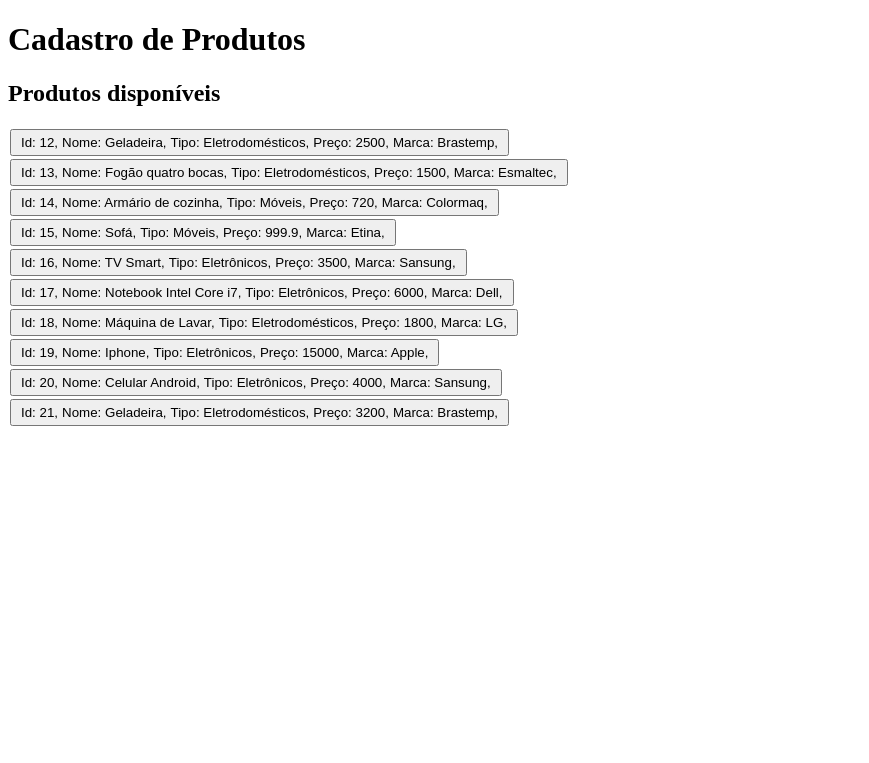
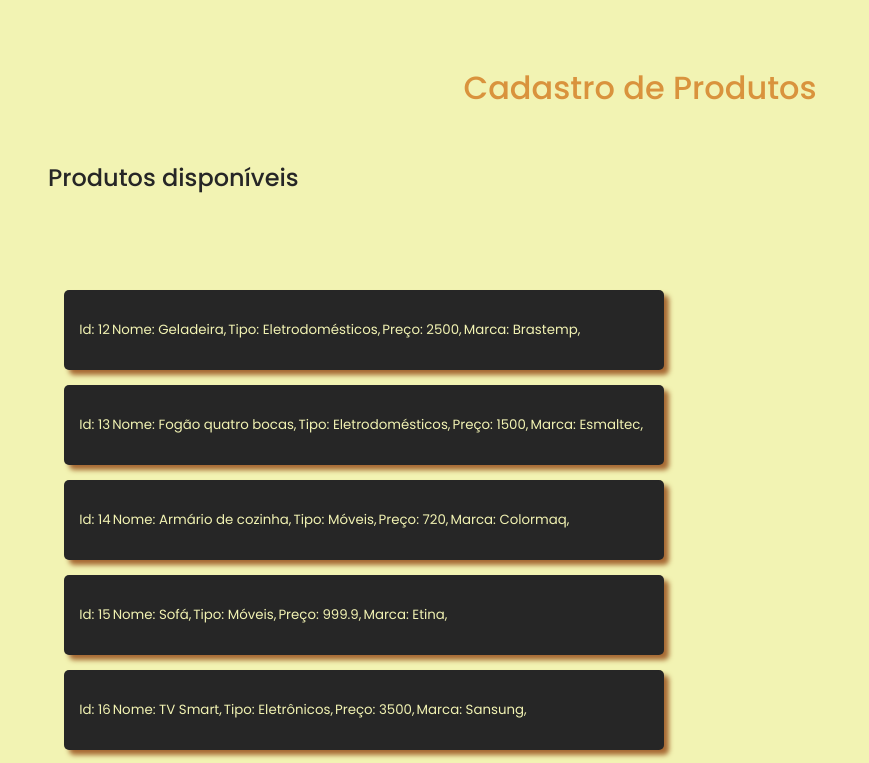
Before and after one commit to AmandaPiva/Cadastro-de-produtos, an Angular app: page / in a window 1280 px wide. Shown: the top 763 px of the page, without its empty margins (0-869 px from the left). Built offline with nearby package versions, Linux system fonts and the light colour scheme.

Commit message:
começando a estilizar

```diff
--- a/src/app/produtos/produtos.component.css
+++ b/src/app/produtos/produtos.component.css
@@ -0,0 +1,36 @@
+
+h2{
+    padding: 2em;
+}
+
+table{
+    display: flex;
+    flex-direction: column;
+
+    background-color: #F2F3B3;
+    padding: 2em;
+
+    width: 800px;
+    height: 800px;
+
+    margin-left: 2em;
+}
+
+table button{
+    background: #262626;
+    color: #F2F3B3;
+
+    width: 600px;
+    height: 80px;
+
+    margin-top: 15px;
+
+    padding: 1em;
+
+    border-style: none;
+    border-radius: 5px;
+
+    cursor: pointer;
+
+    box-shadow: 5px 5px 5px #A66933;
+}
--- a/src/app/produtos/produtos.component.html
+++ b/src/app/produtos/produtos.component.html
@@ -3,11 +3,11 @@
 <table class="produtos_class">
     <tr *ngFor="let prodList of interface">
         <button type="button" (click)="onSelect(prodList)" [class.selected]="prodList === selectedProd">
-            <td class="id">Id: {{prodList.id}},</td>
-            <td class="name">Nome: {{prodList.name}},</td>
-            <td class="type">Tipo: {{prodList.type}},</td>
-            <td class="preco">Preço: {{prodList.preco}},</td>
-            <td class="marca">Marca: {{prodList.marca}},</td>
+            <td class="id">Id: {{prodList.id}}</td>
+            <td class="name">Nome: {{prodList.name}}, </td>
+            <td class="type">Tipo: {{prodList.type}}, </td>
+            <td class="preco">Preço: {{prodList.preco}}, </td>
+            <td class="marca">Marca: {{prodList.marca}}, </td>
         </button>
     </tr>
 
--- a/src/styles.css
+++ b/src/styles.css
@@ -1 +1,33 @@
-/* You can add global styles to this file, and also import other style files */
+@import url('https://fonts.googleapis.com/css2?family=Pacifico&family=Poppins:ital,wght@0,200;0,300;0,400;0,500;0,600;0,700;1,100;1,200&family=Quicksand:wght@300;400;500;600;700&family=Red+Hat+Display:ital,wght@0,500;0,700;0,900;1,500&display=swap');
+
+*{
+    font-family: Poppins, sans-serif;
+    margin: 0;
+    padding: 0;
+    box-sizing: border-box;
+}
+
+body{
+    display: flex;
+    flex-direction: column;
+    width: 100%;
+    height: 100%;
+
+    background: #F2F3B3;
+}
+
+h1{
+    font-weight: 500;
+    color: #D9933D;
+
+    display: flex;
+    flex-direction: column;
+
+    align-items: center;
+    margin-top: 2em;
+}
+
+h2{
+    font-weight: 500;
+    color: #262626;
+}
```
